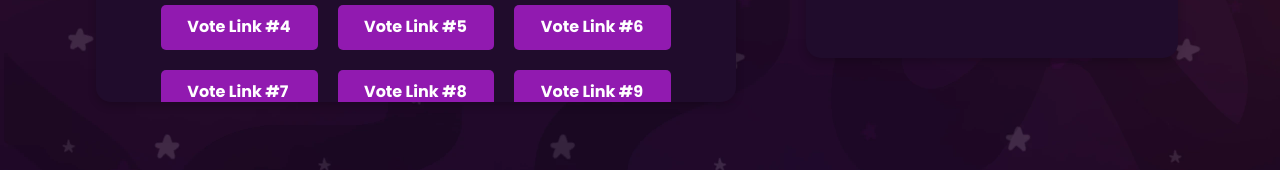
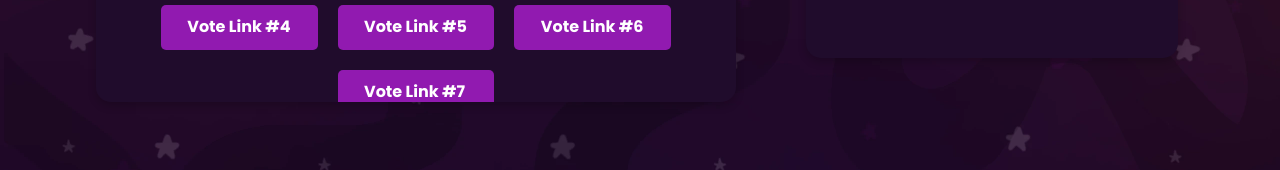
Before and after one commit to LumaLibre/web, a React (Vite) app in the folder client/: page /vote in a window 1280 px wide. Shown: the part 604-774 px from the top of the page. Built offline with nearby package versions, Linux system fonts and the light colour scheme; no server answers; a web font is replaced by a local one.

Commit message:
Remove stale vote sites

```diff
--- a/client/src/components/vote/VoteContent.tsx
+++ b/client/src/components/vote/VoteContent.tsx
@@ -8,11 +8,8 @@ const voteSites: string[] = [
     'https://minecraftservers.org/vote/658337',
     'https://minecraft-server-list.com/server/501583/vote',
     'https://minecraft.buzz/vote/9490',
-    'https://topg.org/minecraft-servers/server-659987',
     'https://topminecraftservers.org/vote/36236',
-    'https://minecraft-mp.com/server/327658/vote',
     'https://play-minecraft-servers.com/minecraft-servers/lumamc/?tab=vote',
-    'https://www.curseforge.com/servers/minecraft/game/lumamc/vote',
     'https://minecraft.menu/server-lumamc.4697/vote',
     'https://www.minerank.com/lumamc/vote#vote-now'
 ];
```
